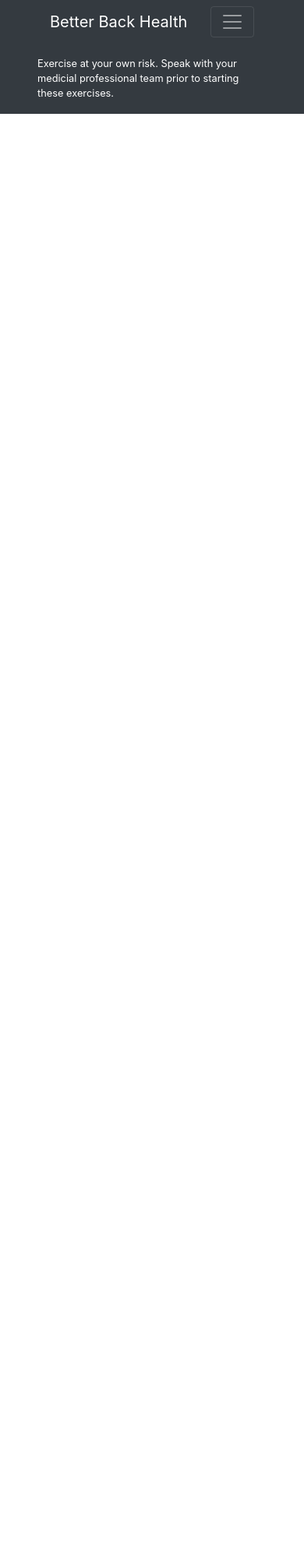
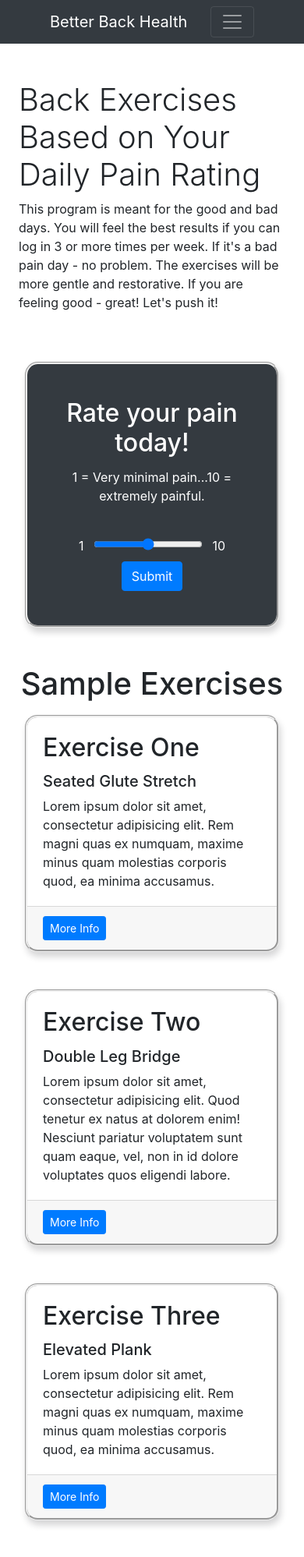
Before and after one commit to RemleyNick/bootstrap-project, a website: page exercise.html in a window 390 px wide. Shown: the top 1997 px of the page at 78% size. Before the commit the page ends 844 px from the top, so only its background shows below. Drawn offline with nearby package versions, Linux system fonts and the light colour scheme.

Commit message:
Exercise page header, slider, card setup

```diff
--- a/exercise.html
+++ b/exercise.html
@@ -38,6 +38,67 @@
         </div>
     </nav>
 
+    <div class="container px-4 px-lg-5">
+        <!-- Header-->
+        <div class="row align-items-center my-5">
+            <div class="col-lg-6"><img class="img-fluid rounded mb-4 mb-lg-0 d-none d-lg-block" id="exerciseImg" src="https://images.unsplash.com/photo-1599901860904-17e6ed7083a0?ixlib=rb-4.0.3&ixid=MnwxMjA3fDB8MHxwaG90by1wYWdlfHx8fGVufDB8fHx8&auto=format&fit=crop&w=870&q=80" alt="Woman watching video stretching" /></div>
+            <div class="col-lg-6">
+                <h1 class="font-weight-light">Back Exercises Based on Your Daily Pain Rating</h1>
+                <p>This program is meant for the good and bad days. You will feel the best results if you can log in 3 or more times per week. If it's a bad pain day - no problem. The exercises will be more gentle and restorative. If you are feeling good - great! Let's push it!</p>
+            </div>
+        </div>
+        <!--Pain Scale-->
+        <div class="card text-white bg-dark my-5 py-4 text-center">
+            <div class="card-body">
+                <h2 class="card-title text-white">Rate your pain today! </h2>
+                    <p>1 = Very minimal pain...10 = extremely painful.</p>
+                <div class="pt-4">
+                    <label class="pr-2" for="painScale">1</label>
+                    <input type="range" id="painScale" name="painScale"
+                    min="0" max="10">
+                    <label class="pl-2" for="painScale">10</label>
+                </div>
+                <button class="btn btn-primary" type="submit">Submit</button>
+            </div>
+        </div>
+
+    <!--Sample Exercise-->
+    <h1 class="text-center pb-2">Sample Exercises</h1>
+    <div class="row">
+        <div class="col-md-4 mb-5">
+            <div class="card h-100">
+                <div class="card-body">
+                    <h2 class="card-title">Exercise One</h2>
+                    <h5>Seated Glute Stretch</h5>
+                    <p class="card-text">Lorem ipsum dolor sit amet, consectetur adipisicing elit. Rem magni quas ex numquam, maxime minus quam molestias corporis quod, ea minima accusamus.</p>
+                </div>
+                <div class="card-footer"><a class="btn btn-primary btn-sm" href="#!">More Info</a></div>
+            </div>
+        </div>
+        <div class="col-md-4 mb-5">
+            <div class="card h-100">
+                <div class="card-body">
+                    <h2 class="card-title">Exercise Two</h2>
+                    <h5>Double Leg Bridge</h5>
+                    <p class="card-text">Lorem ipsum dolor sit amet, consectetur adipisicing elit. Quod tenetur ex natus at dolorem enim! Nesciunt pariatur voluptatem sunt quam eaque, vel, non in id dolore voluptates quos eligendi labore.</p>
+                </div>
+                <div class="card-footer"><a class="btn btn-primary btn-sm" href="#!">More Info</a></div>
+            </div>
+        </div>
+        <div class="col-md-4 mb-5">
+            <div class="card h-100">
+                <div class="card-body">
+                    <h2 class="card-title">Exercise Three</h2>
+                    <h5>Elevated Plank</h5>
+                    <p class="card-text">Lorem ipsum dolor sit amet, consectetur adipisicing elit. Rem magni quas ex numquam, maxime minus quam molestias corporis quod, ea minima accusamus.</p>
+                </div>
+                <div class="card-footer"><a class="btn btn-primary btn-sm" href="#!">More Info</a></div>
+            </div>
+        </div>
+    </div>
+    </div>
+
+
     <footer class="bg-dark py-3 mt-auto">
         <div class="container px-5">
             <div class="row row-content justify-content-center">
--- a/styles.css
+++ b/styles.css
@@ -1,8 +1,13 @@
+#yogaImage {
+  filter: grayscale(100%);
+}
+
 .cards-wrapper {
   display: flex;
   justify-content: center;
 }
 .card img {
+  filter: grayscale(100%);
   max-height: 100%;
   border-radius: 10%;
   display: block;
@@ -35,3 +40,7 @@
     height: 12em;
   }
 }
+
+#painScale {
+  width: 50%;
+}
```
Also changed, not shown: about.html (+20 -20 lines), index.html (+1 -1 lines).
